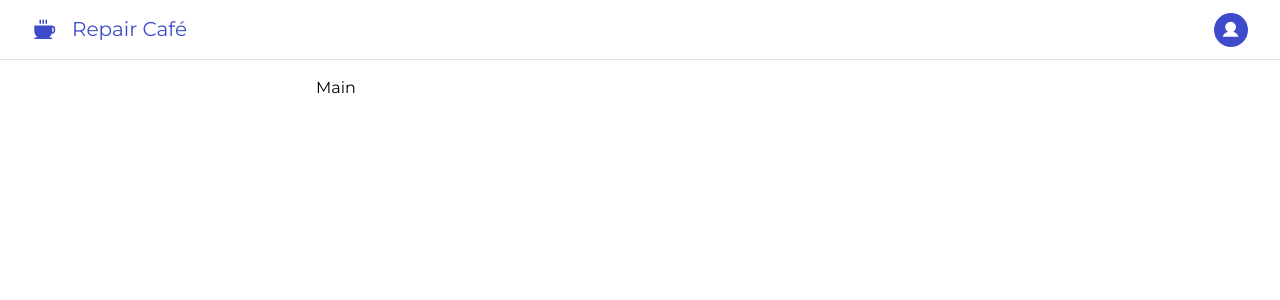
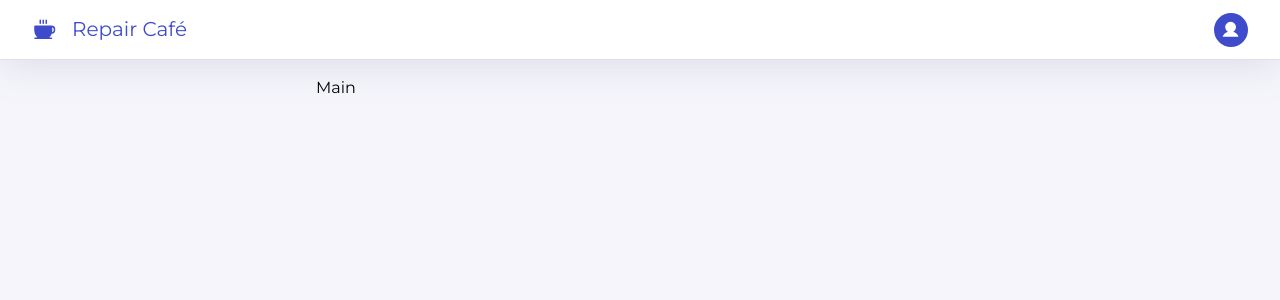
Before and after one commit to b1zz1/pac-gang, a Next.js app: page / in a window 1280 px wide. Shown: the top 300 px of the page. Built offline with nearby package versions, Linux system fonts and the light colour scheme.

Commit message:
Drop shadow and bg color

```diff
--- a/src/app/page.jsx
+++ b/src/app/page.jsx
@@ -15,10 +15,10 @@ export default function Home() {
       }}
       padding="md"
     >
-      <AppShell.Header>
+      <AppShell.Header style={{filter: 'drop-shadow(0 4px 20px rgba(92, 96, 137, 0.16))'}}>
             <Header />
       </AppShell.Header>
-      <AppShell.Main>
+      <AppShell.Main bg="#F5F5FB">
         Main
       </AppShell.Main>
     </AppShell>
```
